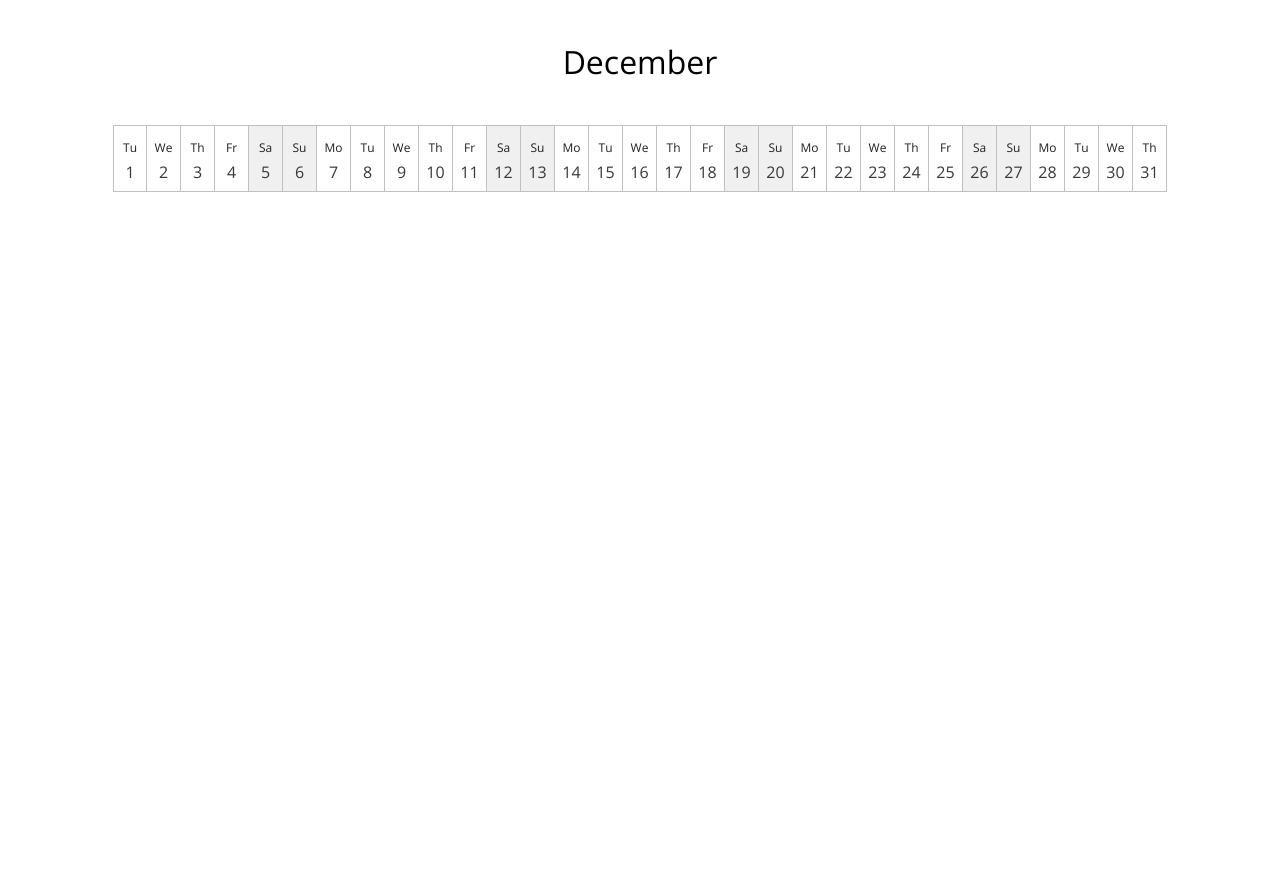
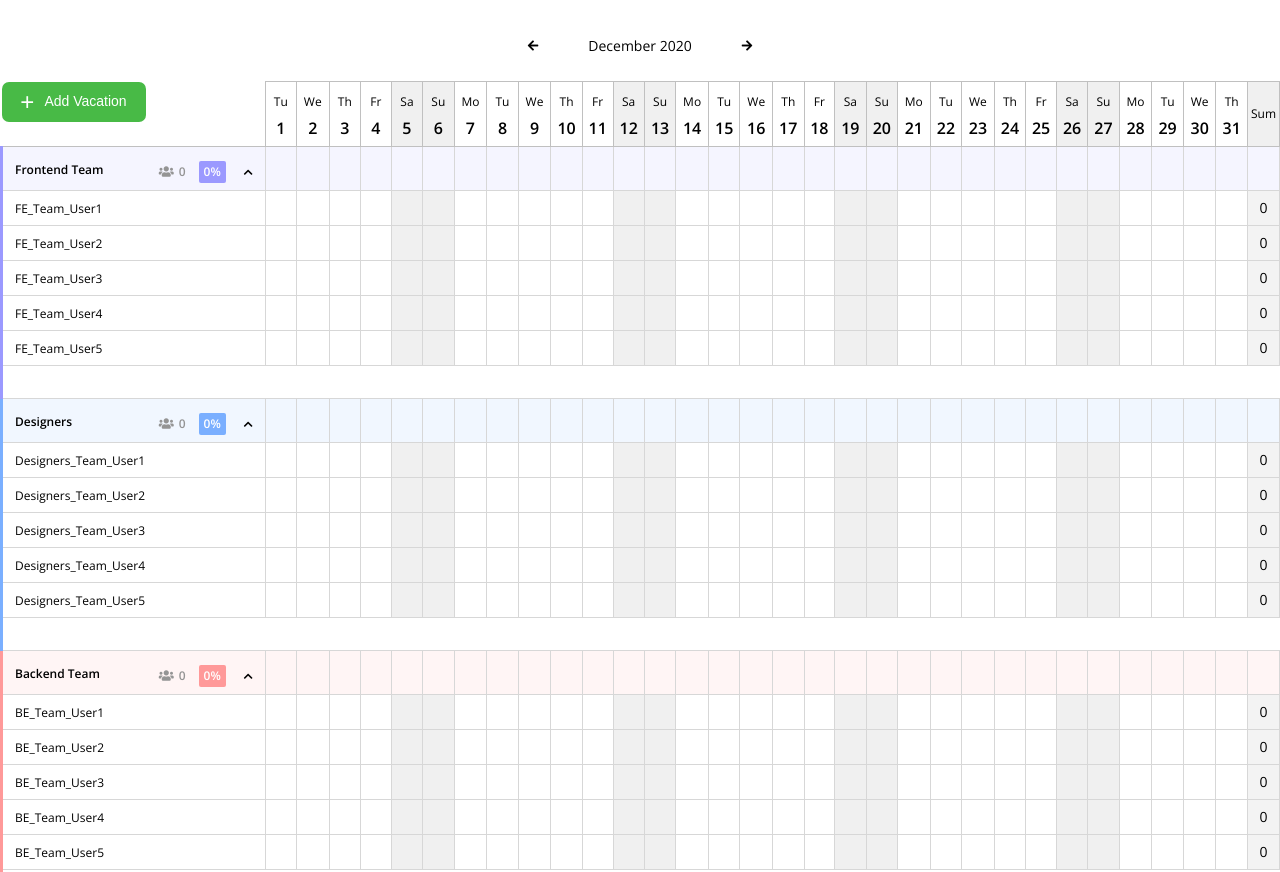
Before and after one commit to sakharov92/calendarTemplate-1, a website built with Parcel: page index.html in a window 1280 px wide. Shown: the top 872 px of the page. Before the commit the page ends 800 px from the top, so only its background shows below. Built offline with nearby package versions, Linux system fonts and the light colour scheme.

Commit message:
added project

```diff
--- a/index.html
+++ b/index.html
@@ -1,17 +1,24 @@
 <!DOCTYPE html>
 <html>
+
 <head>
   <meta charset="UTF-8" />
   <meta name="viewport" content="width=device-width, initial-scale=1.0" />
   <title>Document</title>
   <link rel="stylesheet" href="src/styles.css" />
   <link rel="preconnect" href="https://fonts.gstatic.com">
+  <link rel="stylesheet" href="https://use.fontawesome.com/releases/v5.15.1/css/all.css"
+    integrity="sha384-vp86vTRFVJgpjF9jiIGPEEqYqlDwgyBgEF109VFjmqGmIY/Y4HV4d3Gp2irVfcrp" crossorigin="anonymous">
   <link href="https://fonts.googleapis.com/css2?family=Open+Sans:wght@300;400;600;700&display=swap" rel="stylesheet">
 </head>
 
 <body>
   <div id="app">
+    <div class="monthBlock">
+      <i class="fas fa-arrow-left"></i>
       <p class="chosenMonth"></p>
+      <i class="fas fa-arrow-right"></i>
+    </div>
     <table>
       <thead>
         <tr class="outputCalendar"></tr>
@@ -21,4 +28,5 @@
 
   <script src="src/index.js"></script>
 </body>
+
 </html>
--- a/src/index.js
+++ b/src/index.js
@@ -1,15 +1,19 @@
 import { renderCalendar } from "./renderCalendar";
+import { cleanTable } from "./utils";
 
 let currentDate = new Date();
-
+document.querySelector(".fa-arrow-left").addEventListener("click", prevMonth);
+document.querySelector(".fa-arrow-right").addEventListener("click", nextMonth);
 renderCalendar(currentDate);
 
-/*
-const departmentTeams = [
-  {
-    name: "Frontend Team",
-    percentageOfAbsent: 0,
-    members: [{ name: "FE_Team_User1" }],
-  },
-];
-*/
+
+function prevMonth() {
+  currentDate = new Date(currentDate.getFullYear(), currentDate.getMonth(), 0);
+  cleanTable();
+  renderCalendar(currentDate);
+}
+function nextMonth() {
+  currentDate = new Date(currentDate.getFullYear(), currentDate.getMonth() + 1, 1);
+  cleanTable();
+  renderCalendar(currentDate);
+}
--- /dev/null
+++ b/src/renderBody.js
@@ -0,0 +1,30 @@
+import { departmentTeams, dateFormatter } from "./utils";
+
+export function renderBody(currentDate, daysInMonth, team) {
+    let table = document.querySelector("table");
+    let tableBody = document.createElement("tbody");
+    tableBody.className = `tableBodyData ${team.name.split(" ")[0].toLowerCase()}`;
+    let members = team.members;
+    for (let i = 0; i < members.length; i++) {
+        let employeeКRow = document.createElement("tr");
+        employeeКRow.className = "employeeКRow";
+        let nameCell = document.createElement("td");
+        nameCell.className = "nameCell";
+        nameCell.innerHTML = members[i].name;
+        employeeКRow.appendChild(nameCell);
+        for (let j = 1; j <= daysInMonth; j++) {
+            let dayName = dateFormatter.format(new Date(currentDate.getFullYear(), currentDate.getMonth(), j)).split(",")[0];
+            let dayCell = document.createElement("td");
+            (dayName === "Sat" || dayName === "Sun") ? dayCell.className = "dayCell weekend" : dayCell.className = "dayCell";
+            employeeКRow.appendChild(dayCell);
+        }
+        let sumOfDaysOff = document.createElement("td");
+        sumOfDaysOff.className = "sumOfDaysOff"
+        sumOfDaysOff.innerHTML = 0;
+        employeeКRow.appendChild(sumOfDaysOff);
+        tableBody.appendChild(employeeКRow);
+    }
+    let spaceRow = document.createElement("tr");
+    tableBody.appendChild(spaceRow);
+    table.appendChild(tableBody);
+}
--- a/src/renderCalendar.js
+++ b/src/renderCalendar.js
@@ -1,8 +1,11 @@
-import { dateFormatter } from "./utils";
+import { dateFormatter, hideTable, departmentTeams } from "./utils";
+import { renderTeamsTemplate } from "./renderTeamsTemplate";
+
 
 export function renderCalendar(currentDate) {
+
   const outputCalendar = document.querySelector(".outputCalendar");
-  let outputCalendarHTML = ``;
+  let outputCalendarHTML = `<td class="addVacationCell outputItem "><button class="addVacationBtn"><span>+</span>Add Vacation</button></td>`;
   let daysInCurrentMonth = new Date(
     currentDate.getFullYear(),
     currentDate.getMonth() + 1,
@@ -13,7 +16,7 @@ export function renderCalendar(currentDate) {
   chosenMonth.innerHTML = dateFormatter
     .format(new Date(currentDate))
     .replace(",", "")
-    .split(" ")[1];
+    .split(" ")[1] + " " + currentDate.getFullYear();
 
   for (let i = 1; i <= daysInCurrentMonth; i++) {
     let chosenDate = new Date(
@@ -31,5 +34,15 @@ export function renderCalendar(currentDate) {
         <span class="outputDate">${date}</span>
         </td>`;
   }
+  outputCalendarHTML += `<td class="sumCell outputItem weekend">Sum</td>`
   outputCalendar.innerHTML = outputCalendarHTML;
+
+
+  renderTeamsTemplate(departmentTeams, daysInCurrentMonth, currentDate)
+
+
+
+  document.querySelectorAll(".chevronBtn").forEach(e => {
+    e.addEventListener("click", hideTable);
+  })
 }
--- /dev/null
+++ b/src/renderHead.js
@@ -0,0 +1,25 @@
+import { renderBody } from "./renderBody"
+
+export function renderHead(currentDate, daysInMonth, team) {
+    let table = document.querySelector("table");
+    let tableBody = document.createElement("tbody");
+    tableBody.className = `tableBody ${team.name.split(" ")[0].toLowerCase()}`;
+    let mainRow = document.createElement("tr");
+    mainRow.className = "mainRow";
+    let teamInfo = document.createElement("td");
+    teamInfo.className = "teamInfo";
+    teamInfo.innerHTML = `<div class="infoWrapper"><p>${team.name}</p><div class="infoBlock"> <i class="fas fa-users"></i><span>${team.percentageOfAbsent}</span><div class="percent">0%</div><i class="fas chevronBtn fa-chevron-up"></i></div></div>`;
+    mainRow.appendChild(teamInfo);
+    for (let i = 0; i < daysInMonth; i++) {
+        let dayCell = document.createElement("td");
+        dayCell.className = "dayCellOfMainRow";
+        mainRow.appendChild(dayCell);
+    }
+    let dayCell = document.createElement("td");
+    dayCell.className = "sumOfDaysOff";
+    mainRow.appendChild(dayCell);
+    tableBody.appendChild(mainRow);
+    table.appendChild(tableBody);
+    renderBody(currentDate, daysInMonth, team);
+
+}
--- /dev/null
+++ b/src/renderTeamsTemplate.js
@@ -0,0 +1,7 @@
+import { renderHead } from "./renderHead";
+
+export function renderTeamsTemplate(array, numberOfDays, currentDate) {
+  array.forEach((item) => {
+    renderHead(currentDate, numberOfDays, item);
+  });
+}
--- a/src/styles.css
+++ b/src/styles.css
@@ -17,42 +17,221 @@ body {
 }
 
 .chosenMonth {
-  font-size: 32px;
-  margin-bottom: 5vh;
-  margin-top: 5vh;
-}
-
-.outputCalendar {
-  display: flex;
+  font-size: 14px;
+  line-height: 21px;
+  margin-bottom: 25px;
+  margin-top: 35px;
+  padding: 0 50px;
 }
 
 .outputDay {
-  border-bottom: none;
-  border-left: none;
   padding: 5px;
   text-align: center;
-  color: rgb(33, 33, 33);
+  color: #000;
   font-size: 12px;
+  line-height: 18px;
 }
 
 .outputDate {
   text-align: center;
-  color: rgb(56, 56, 56);
+  color: #000;
   font-size: 14;
+  font-weight: 600;
+  line-height: 21px;
 }
 
 .outputItem {
-  display: flex;
+  height: 64px;
+  width: 34px;
+  text-align: center;
   flex-direction: column;
   align-items: center;
-  max-width: 34px;
-  padding: 8px 6px;
+  line-height: 28px;
   border: 1px solid rgb(192, 192, 192);
 }
-.outputItem:not(:first-of-type) {
+
+.weekend {
+  background: #F0F0F0;
+}
+
+.monthBlock {
+  display: flex;
+  align-items: center;
+  justify-content: space-between;
+}
+
+.fas {
+  font-size: 12px;
+  margin-top: 10px;
+}
+
+.fas:hover {
+  cursor: pointer;
+}
+
+.addVacationCell {
+  max-width: fit-content;
+  padding: 0 119px 24px 0;
+  margin: 0;
+  border-top: none;
   border-left: none;
 }
 
-.weekend {
-  background: #f0f0f0;
+.addVacationBtn {
+  width: 144px;
+  height: 40px;
+  background: #48BA46;
+  border-radius: 7px;
+  border: none;
+  color: #fff;
+  font-size: 14px;
+  line-height: 21px;
+  display: flex;
+  justify-content: center;
+  align-items: center;
 }
+
+.addVacationBtn span {
+  font-size: 24px;
+  padding-right: 10px;
+}
+
+.sumCell {
+  font-size: 12px;
+  line-height: 18px;
+}
+
+table {
+  border-collapse: collapse;
+  ;
+}
+
+td {
+  border: 1px solid #D7D7D7;
+}
+
+.dayCell {
+  text-align: center;
+}
+
+.mainRow::last-child {
+  background: #F3F3F3;
+}
+
+.dayCellOfMainRow {
+  background: rgba(155, 153, 255, 0.1);
+}
+
+tbody tr {
+  height: 33px;
+}
+
+.frontend tr {
+  border-left: 3px solid #9B99FF;
+}
+
+.designers tr {
+  border-left: 3px solid #7AAFFF;
+}
+
+.backend tr {
+  border-left: 3px solid #FF9999;
+}
+
+.managers tr {
+  border-left: 3px solid #FFA768;
+}
+
+.frontend .mainRow td {
+  background: rgba(155, 153, 255, 0.1);
+}
+
+.designers .mainRow td {
+  background: rgba(122, 175, 255, 0.1);
+}
+
+.backend .mainRow td {
+  background: rgba(255, 153, 153, 0.1);
+}
+
+.managers .mainRow td {
+  background: rgba(255, 167, 104, 0.1);
+}
+
+.frontend .percent {
+  background: #9B99FF;
+}
+
+.designers .percent {
+  background: #7AAFFF;
+}
+
+.backend .percent {
+  background: #FF9999;
+}
+
+.managers .percent {
+  background: #FFA768;
+}
+
+.nameCell {
+  padding: 9px 12px 7px;
+  font-size: 12px;
+  line-height: 18px;
+}
+
+.teamInfo {
+  padding: 9px 12px 7px;
+  font-weight: 600;
+  font-size: 12px;
+  line-height: 17px;
+  background: rgba(155, 153, 255, 0.1);
+}
+
+td.sumOfDaysOff {
+  text-align: center;
+  font-size: 14px;
+  line-height: 21px;
+  background: #F3F3F3;
+}
+
+.fa-users {
+  font-size: 12px;
+  margin-left: 45px;
+  margin-right: 5px;
+  color: #949494;
+}
+
+.teamInfo span {
+  color: #949494;
+  font-size: 12px;
+  line-height: 18px;
+}
+
+.percent {
+  padding: 2px 5px;
+  font-size: 12px;
+  line-height: 18px;
+  color: #fff;
+  border-radius: 2px;
+  display: inline-block;
+  min-width: 24px;
+  margin-left: 13px;
+  margin-right: 18px;
+}
+
+.chevronBtn {
+  font-size: 10px;
+}
+
+.hideTable {
+  height: 0px;
+  display: block;
+  overflow: hidden;
+}
+
+.infoWrapper {
+  display: flex;
+  justify-content: space-between;
+  align-items: center;
+}
--- /dev/null
+++ b/src/utils/cleanTable.js
@@ -0,0 +1,7 @@
+
+export function cleanTable() {
+    let tbodys = Array.prototype.slice.call(document.querySelectorAll("tbody"));
+    tbodys.forEach(e => {
+      e.parentNode.removeChild(e);
+    })
+  }
--- /dev/null
+++ b/src/utils/departmentTeams.js
@@ -0,0 +1,45 @@
+export const departmentTeams = [
+  {
+    name: "Frontend Team",
+    percentageOfAbsent: 0,
+    members: [{ name: "FE_Team_User1" },
+    { name: "FE_Team_User2" },
+    { name: "FE_Team_User3" },
+    { name: "FE_Team_User4" },
+    { name: "FE_Team_User5" }
+    ],
+  },
+  {
+    name: "Designers",
+    percentageOfAbsent: 0,
+    members: [
+      { name: "Designers_Team_User1" },
+      { name: "Designers_Team_User2" },
+      { name: "Designers_Team_User3" },
+      { name: "Designers_Team_User4" },
+      { name: "Designers_Team_User5" },
+    ],
+  },
+  {
+    name: "Backend Team",
+    percentageOfAbsent: 0,
+    members: [
+      { name: "BE_Team_User1" },
+      { name: "BE_Team_User2" },
+      { name: "BE_Team_User3" },
+      { name: "BE_Team_User4" },
+      { name: "BE_Team_User5" },
+    ],
+  },
+  {
+    name: "Managers",
+    percentageOfAbsent: 0,
+    members: [
+      { name: "Managers_Team_User1" },
+      { name: "Managers_Team_User2" },
+      { name: "Managers_Team_User3" },
+      { name: "Managers_Team_User4" },
+      { name: "Managers_Team_User5" },
+    ],
+  },
+];
--- /dev/null
+++ b/src/utils/hideTable.js
@@ -0,0 +1,15 @@
+export function hideTable(e) {
+
+    let target = e.target;
+    let classList = target.classList;
+    let tableBodyDataClassList = target.closest(".tableBody").nextSibling.classList;
+    if (classList.contains("fa-chevron-up")) {
+        classList.remove("fa-chevron-up");
+        classList.add("fa-chevron-down");
+        tableBodyDataClassList.add("hideTable");
+    } else {
+        classList.add("fa-chevron-up");
+        classList.remove("fa-chevron-down");
+        tableBodyDataClassList.remove("hideTable");
+    }
+}
--- a/src/utils/index.js
+++ b/src/utils/index.js
@@ -1 +1,4 @@
 export { dateFormatter } from "./dateUtils";
+export { departmentTeams } from "./departmentTeams"
+export { hideTable } from "./hideTable";
+export { cleanTable } from "./cleanTable";
```
Lines whose indentation alone changed are shown as unchanged.
